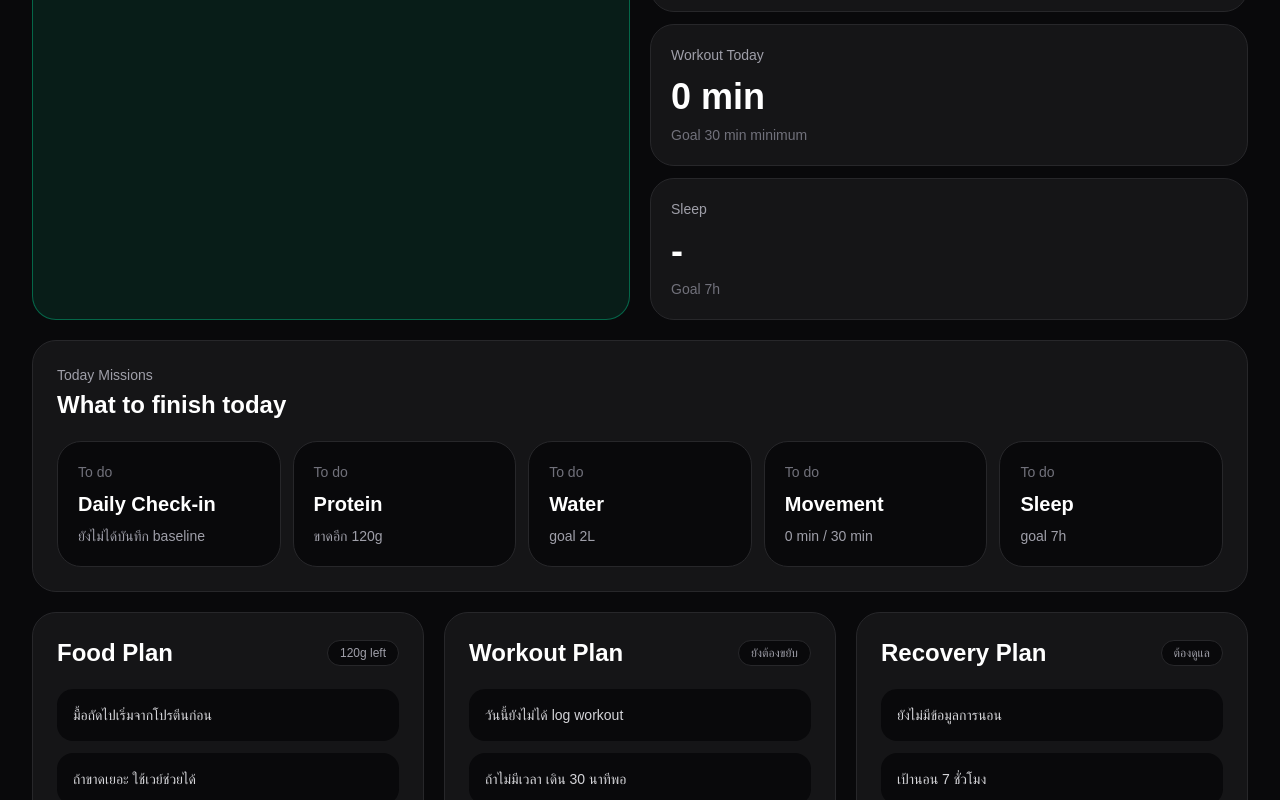
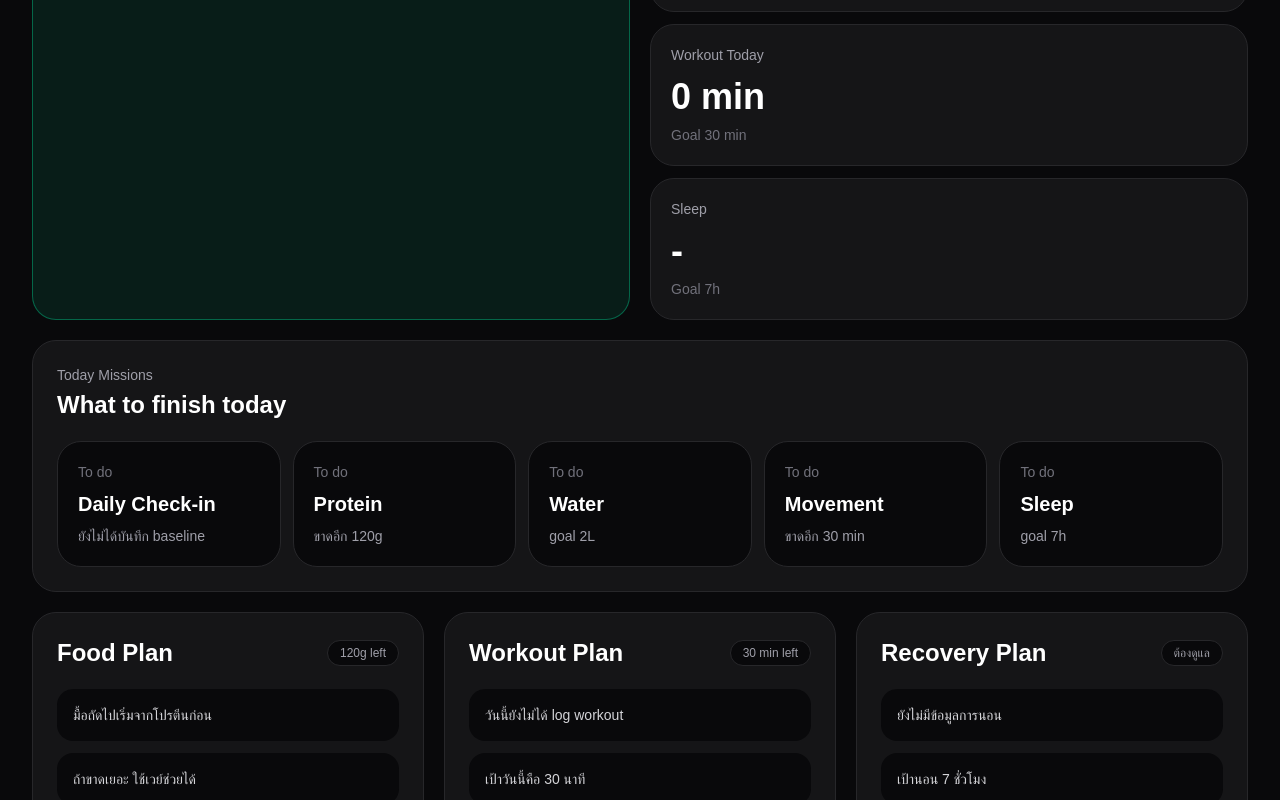
Before and after one commit to ptjaijai/operation-recode, a Next.js app: page /plan in a window 1280 px wide. Shown: the part 580-1380 px from the top of the page. Built offline with nearby package versions, Linux system fonts and the light colour scheme.

Commit message:
Use workout goal in plan page

```diff
--- a/app/plan/page.tsx
+++ b/app/plan/page.tsx
@@ -8,6 +8,7 @@ type Goals = {
   proteinGoal: number;
   waterGoal: number;
   sleepGoal: number;
+  workoutGoal: number;
 };
 
 type DailyLog = {
@@ -47,6 +48,7 @@ const defaultGoals: Goals = {
   proteinGoal: 120,
   waterGoal: 2,
   sleepGoal: 7,
+  workoutGoal: 30,
 };
 
 function getLocalDateString(date = new Date()) {
@@ -95,6 +97,10 @@ function loadGoals(): Goals {
         typeof parsed.sleepGoal === "number"
           ? parsed.sleepGoal
           : defaultGoals.sleepGoal,
+      workoutGoal:
+        typeof parsed.workoutGoal === "number"
+          ? parsed.workoutGoal
+          : defaultGoals.workoutGoal,
     };
   } catch {
     return defaultGoals;
@@ -199,8 +205,8 @@ function getStatusText({
     return "โปรตีนยังต่ำ วันนี้ต้องเติมโปรตีนก่อนขนม";
   }
 
-  if (workoutMinutes === 0) {
-    return "วันนี้ยังไม่มี movement อย่างน้อยเดินหรือ workout สั้น ๆ";
+  if (workoutMinutes < goals.workoutGoal) {
+    return `วันนี้ movement ยังไม่ถึงเป้า ต้องขยับให้ครบ ${goals.workoutGoal} นาที`;
   }
 
   if (dailyLog.sleep < goals.sleepGoal - 1) {
@@ -247,6 +253,8 @@ export default function PlanPage() {
     0
   );
 
+  const workoutLeft = Math.max(goals.workoutGoal - workoutMinutes, 0);
+
   const sweetDrinkCount = todayFoodLogs.filter((log) => log.sweetDrink).length;
   const junkCount = todayFoodLogs.filter((log) => log.junkFood).length;
 
@@ -281,11 +289,11 @@ export default function PlanPage() {
 
     items.push({
       label: "Movement",
-      done: workoutMinutes >= 30,
+      done: workoutMinutes >= goals.workoutGoal,
       detail:
-        workoutMinutes >= 30
-          ? `${workoutMinutes} min`
-          : `${workoutMinutes} min / 30 min`,
+        workoutMinutes >= goals.workoutGoal
+          ? `${workoutMinutes} min / ${goals.workoutGoal} min`
+          : `ขาดอีก ${workoutLeft} min`,
       href: "/workout",
     });
 
@@ -299,7 +307,7 @@ export default function PlanPage() {
     });
 
     return items;
-  }, [dailyLog, totalProtein, goals, proteinLeft, workoutMinutes]);
+  }, [dailyLog, totalProtein, goals, proteinLeft, workoutMinutes, workoutLeft]);
 
   const completedMissions = missions.filter((mission) => mission.done).length;
   const completionPercent = Math.round((completedMissions / missions.length) * 100);
@@ -322,7 +330,7 @@ export default function PlanPage() {
           </div>
 
           <div className="rounded-full border border-zinc-800 bg-zinc-900 px-4 py-2 text-sm text-zinc-300">
-            Plan / v0.2
+            Plan / v0.3
           </div>
         </nav>
 
@@ -360,13 +368,21 @@ export default function PlanPage() {
           </div>
 
           <div className="grid gap-3">
-            <GoalCard label="Protein Today" value={`${totalProtein}g`} note={`Goal ${goals.proteinGoal}g`} />
+            <GoalCard
+              label="Protein Today"
+              value={`${totalProtein}g`}
+              note={`Goal ${goals.proteinGoal}g`}
+            />
             <GoalCard
               label="Water Today"
               value={dailyLog ? `${dailyLog.water}L` : "-"}
               note={`Goal ${goals.waterGoal}L`}
             />
-            <GoalCard label="Workout Today" value={`${workoutMinutes} min`} note="Goal 30 min minimum" />
+            <GoalCard
+              label="Workout Today"
+              value={`${workoutMinutes} min`}
+              note={`Goal ${goals.workoutGoal} min`}
+            />
             <GoalCard
               label="Sleep"
               value={dailyLog ? `${dailyLog.sleep}h` : "-"}
@@ -399,20 +415,22 @@ export default function PlanPage() {
             items={[
               "มื้อถัดไปเริ่มจากโปรตีนก่อน",
               "ถ้าขาดเยอะ ใช้เวย์ช่วยได้",
-              sweetDrinkCount > 0 ? "วันนี้มีน้ำหวานแล้ว ต่อไปเอาน้ำเปล่า/zero" : "ยังไม่มีน้ำหวาน ดีแล้ว",
+              sweetDrinkCount > 0
+                ? "วันนี้มีน้ำหวานแล้ว ต่อไปเอาน้ำเปล่า/zero"
+                : "ยังไม่มีน้ำหวาน ดีแล้ว",
               junkCount > 0 ? "วันนี้มี junk แล้ว มื้อต่อไป clean" : "ยังไม่มี junk ดีมาก",
             ]}
           />
 
           <PlanCard
             title="Workout Plan"
-            tag={workoutMinutes >= 30 ? "done" : "ยังต้องขยับ"}
+            tag={workoutMinutes >= goals.workoutGoal ? "done" : `${workoutLeft} min left`}
             items={[
               workoutMinutes > 0
                 ? `วันนี้ขยับแล้ว ${workoutMinutes} นาที`
                 : "วันนี้ยังไม่ได้ log workout",
-              "ถ้าไม่มีเวลา เดิน 30 นาทีพอ",
-              "ถ้าอยู่บ้าน ทำ push-up / squat / plank",
+              `เป้าวันนี้คือ ${goals.workoutGoal} นาที`,
+              "ถ้าไม่มีเวลา เดินเร็วหรือ home workout สั้น ๆ",
               "ตีแบดก็นับเป็น workout ได้",
             ]}
           />
```
